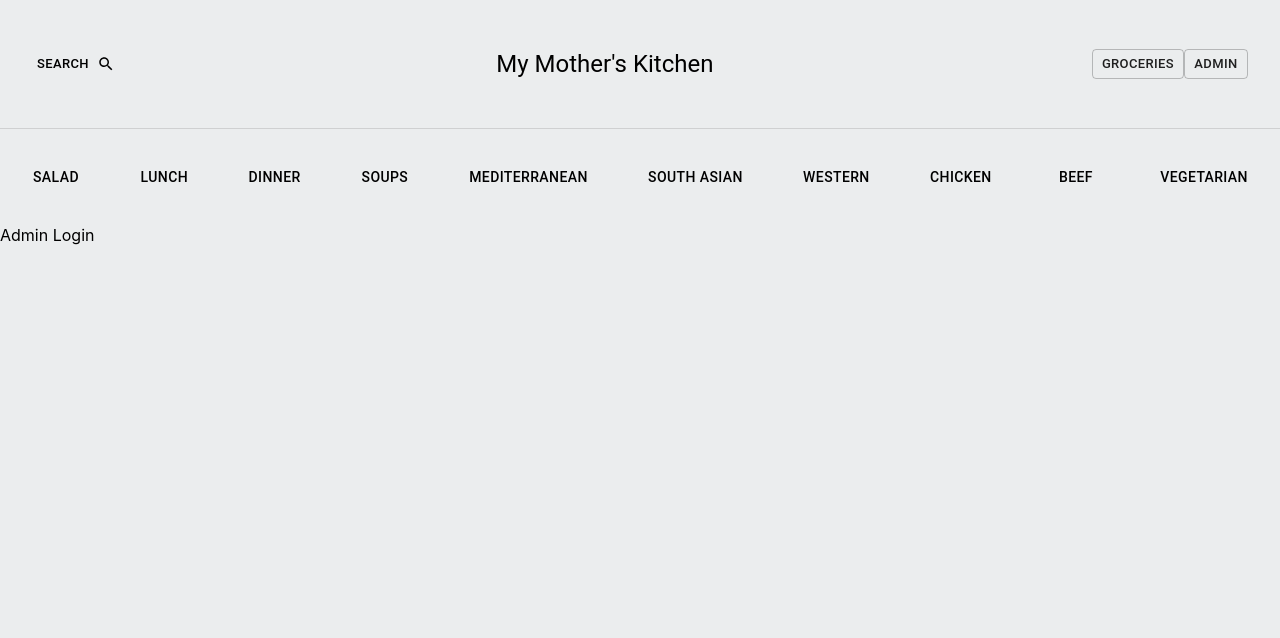
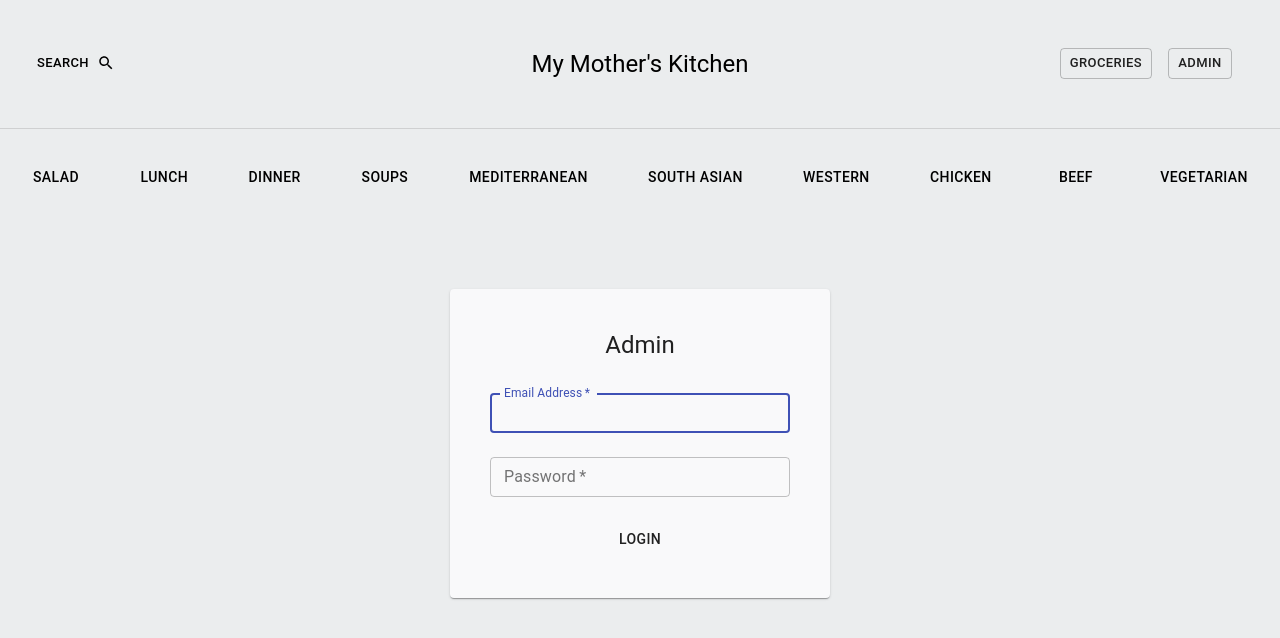
Before and after one commit to amalfkhan/my-mothers-kitchen, a React (Create React App) app: page /admin in a window 1280 px wide. Shown: the top 638 px of the page. Built offline with nearby package versions, Linux system fonts and the light colour scheme; no server answers.

Commit message:
added admin login page

```diff
--- a/src/components/CategoryPage.js
+++ b/src/components/CategoryPage.js
@@ -5,11 +5,11 @@ import CssBaseline from "@material-ui/core/CssBaseline";
 import Grid from "@material-ui/core/Grid";
 import Container from "@material-ui/core/Container";
 import RecipeDataService from "../services/recipe.service";
-import RecipeCard from "./RecipeCard";
+import RecipeCard from "./Recipe/RecipeCard";
 
 const useStyles = makeStyles((theme) => ({
   contentContainer: {
-    padding: theme.spacing(5, 3),
+    padding: theme.spacing(5, 8),
   },
 }));
 
@@ -35,7 +35,7 @@ const CategoryPage = (props) => {
   return (
     <React.Fragment>
       <CssBaseline />
-      <Container maxWidth="lg" className={classes.contentContainer}>
+      <Container maxWidth="xl" className={classes.contentContainer}>
         <Grid container spacing={4}>
           {recipes.map((recipe, index) => (
             <RecipeCard key={index} recipe={recipe.recipe} />
--- a/src/components/Header.js
+++ b/src/components/Header.js
@@ -5,6 +5,7 @@ import Toolbar from "@material-ui/core/Toolbar";
 import Button from "@material-ui/core/Button";
 import SearchIcon from "@material-ui/icons/Search";
 import Typography from "@material-ui/core/Typography";
+import Grid from "@material-ui/core/Grid";
 
 const useStyles = makeStyles((theme) => ({
   toolbar: {
@@ -26,10 +27,10 @@ const useStyles = makeStyles((theme) => ({
 }));
 
 const sections = [
-  { title: "salad", url: "/category?dishType=salad" },
+  { title: "salad", url: "/category?q=salad" },
   { title: "lunch", url: "/category?mealType=lunch" },
   { title: "dinner", url: "/category?mealType=dinner" },
-  { title: "soups", url: "/category?dishType=soup" },
+  { title: "soups", url: "/category?q=soup" },
   { title: "mediterranean", url: "/category?cuisineType=mediterranean" },
   { title: "south asian", url: "/category?cuisineType=indian" },
   { title: "western", url: "/category?cuisineType=american" },
@@ -44,6 +45,8 @@ const Header = () => {
   return (
     <React.Fragment>
       <Toolbar className={classes.toolbar}>
+        <Grid container>
+          <Grid item xs={4}>
             <Button
               component={Link}
               to={"/search"}
@@ -53,7 +56,9 @@ const Header = () => {
             >
               Search
             </Button>
+          </Grid>
 
+          <Grid item xs={4}>
             <Typography
               component="h2"
               variant="h5"
@@ -62,11 +67,17 @@ const Header = () => {
               noWrap
               className={classes.toolbarTitle}
             >
-          <Link to={"/"} style={{ textDecoration: "none", color: "inherit" }}>
+              <Link
+                to={"/"}
+                style={{ textDecoration: "none", color: "inherit" }}
+              >
                 My Mother's Kitchen
               </Link>
             </Typography>
+          </Grid>
 
+          <Grid container item spacing={2} xs={4} justify="flex-end">
+            <Grid item>
               <Button
                 component={Link}
                 to={"/groceries"}
@@ -75,9 +86,19 @@ const Header = () => {
               >
                 Groceries
               </Button>
-        <Button component={Link} to={"/admin"} variant="outlined" size="small">
+            </Grid>
+            <Grid item>
+              <Button
+                component={Link}
+                to={"/admin"}
+                variant="outlined"
+                size="small"
+              >
                 Admin
               </Button>
+            </Grid>
+          </Grid>
+        </Grid>
       </Toolbar>
       <Toolbar
         component="nav"
--- a/src/components/AddButton.js
+++ b/src/components/Recipe/AddButton.js
@@ -3,7 +3,7 @@ import { makeStyles } from "@material-ui/core/styles";
 import Button from "@material-ui/core/Button";
 import ShoppingCartOutlinedIcon from "@material-ui/icons/ShoppingCartOutlined";
 import CheckBoxOutlinedIcon from "@material-ui/icons/CheckBoxOutlined";
-import GroceriesContext from "../context/GroceriesContext";
+import GroceriesContext from "../../context/GroceriesContext";
 
 const useStyles = makeStyles((theme) => ({
   groceryButton: {
--- a/src/components/RecipeCard.js
+++ b/src/components/Recipe/RecipeCard.js
@@ -35,7 +35,7 @@ const RecipeCard = ({ recipe, query }) => {
   const identifier = pathArray[pathArray.indexOf("recipe") + 1];
 
   return (
-    <Grid item xs={12} md={6}>
+    <Grid item xs={12} md={4}>
       <Card className={classes.card}>
         <div className={classes.cardDetails}>
           <CardContent>
@@ -47,9 +47,7 @@ const RecipeCard = ({ recipe, query }) => {
             </Typography>
             <Typography variant="subtitle1" paragraph>
               Lorem ipsum dolor sit amet, consectetur adipiscing elit, sed do
-              eiusmod tempor incididunt ut labore et dolore magna aliqua. Ut
-              enim ad minim veniam, quis nostrud exercitation ullamco laboris
-              nisi ut aliquip ex ea commodo consequat.
+              eiusmod tempor incididunt ut labore et dolore magna aliqua.
             </Typography>
             <div className={classes.buttonContainer}>
               <Button
--- a/src/components/Recipe/RecipePage.js
+++ b/src/components/Recipe/RecipePage.js
@@ -9,7 +9,7 @@ import Container from "@material-ui/core/Container";
 import Typography from "@material-ui/core/Typography";
 import Paper from "@material-ui/core/Paper";
 import Divider from "@material-ui/core/Divider";
-import AddButton from "../AddButton";
+import AddButton from "./AddButton";
 
 const useStyles = makeStyles((theme) => ({
   contentContainer: {
--- a/src/components/Search/SearchPage.js
+++ b/src/components/Search/SearchPage.js
@@ -5,7 +5,7 @@ import CssBaseline from "@material-ui/core/CssBaseline";
 import Grid from "@material-ui/core/Grid";
 import Container from "@material-ui/core/Container";
 import RecipeDataService from "../../services/recipe.service";
-import RecipeCard from "../RecipeCard";
+import RecipeCard from "../Recipe/RecipeCard";
 import SearchBar from "./SearchBar";
 
 const SearchPage = () => {
@@ -25,7 +25,7 @@ const SearchPage = () => {
   return (
     <React.Fragment>
       <CssBaseline />
-      <Container maxWidth="lg">
+      <Container maxWidth="xl">
         <SearchBar
           setSearchTerm={setSearchTerm}
           searchTerm={searchTerm}
--- a/src/components/Users/Login.js
+++ b/src/components/Users/Login.js
@@ -1,7 +1,110 @@
-import React from "react";
+// component to render login form
+
+import React, { useState } from "react";
+import {
+  makeStyles,
+  TextField,
+  Grid,
+  Typography,
+  Paper,
+  Button,
+} from "@material-ui/core";
+
+const useStyles = makeStyles((theme) => ({
+  paper: {
+    marginTop: theme.spacing(8),
+    padding: theme.spacing(5, 5, 2, 5),
+    display: "flex",
+    flexDirection: "column",
+    alignItems: "center",
+    maxWidth: 300,
+    backgroundColor: "#f9f9fa !important",
+  },
+  form: {
+    width: "100%",
+    margin: theme.spacing(3),
+  },
+  helperText: {
+    color: "red",
+  },
+}));
 
 const Login = () => {
-  return <div>Admin Login</div>;
+  const [error, setError] = useState("");
+  const [user, setUser] = useState({
+    email: "",
+    password: "",
+  });
+  const classes = useStyles();
+
+  const handleInputChange = (e) => {
+    setUser({ ...user, [e.target.name]: e.target.value });
+  };
+
+  const login = async () => {
+    setError("invalid email");
+  };
+
+  return (
+    <Grid container direction="column" alignItems="center">
+      <Paper className={classes.paper}>
+        <Typography variant="h5" gutterBottom>
+          Admin
+        </Typography>
+
+        <form className={classes.form} noValidate>
+          <Grid container spacing={3} align="center">
+            <Grid item xs={12}>
+              <TextField
+                size="small"
+                color="inherit"
+                variant="outlined"
+                required
+                fullWidth
+                id="email"
+                label="Email Address"
+                name="email"
+                value={user.email}
+                onChange={(e) => {
+                  setError("");
+                  handleInputChange(e);
+                }}
+                autoFocus
+                helperText={error}
+                FormHelperTextProps={{
+                  className: classes.helperText,
+                }}
+              />
+            </Grid>
+            <Grid item xs={12}>
+              <TextField
+                size="small"
+                variant="outlined"
+                required
+                fullWidth
+                id="password"
+                label="Password"
+                name="password"
+                value={user.password}
+                type="password"
+                onChange={(e) => {
+                  handleInputChange(e);
+                }}
+                FormHelperTextProps={{
+                  className: classes.helperText,
+                }}
+              />
+            </Grid>
+            <Grid item xs={12}>
+              <Button color="inherit" onClick={login}>
+                Login
+              </Button>
+            </Grid>
+          </Grid>
+        </form>
+      </Paper>
+    </Grid>
+  );
 };
 
 export default Login;
```
Lines whose indentation alone changed are shown as unchanged.
